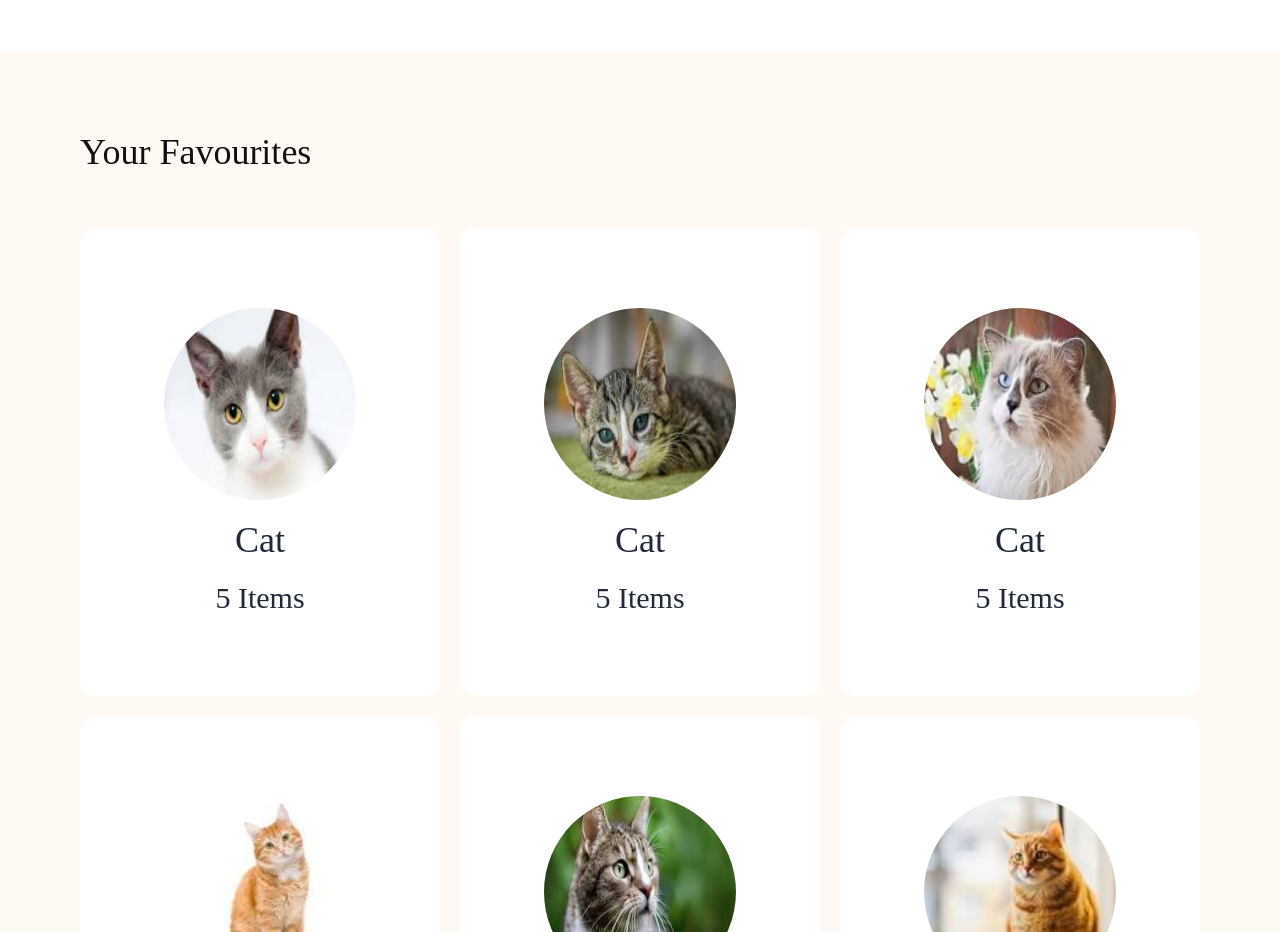
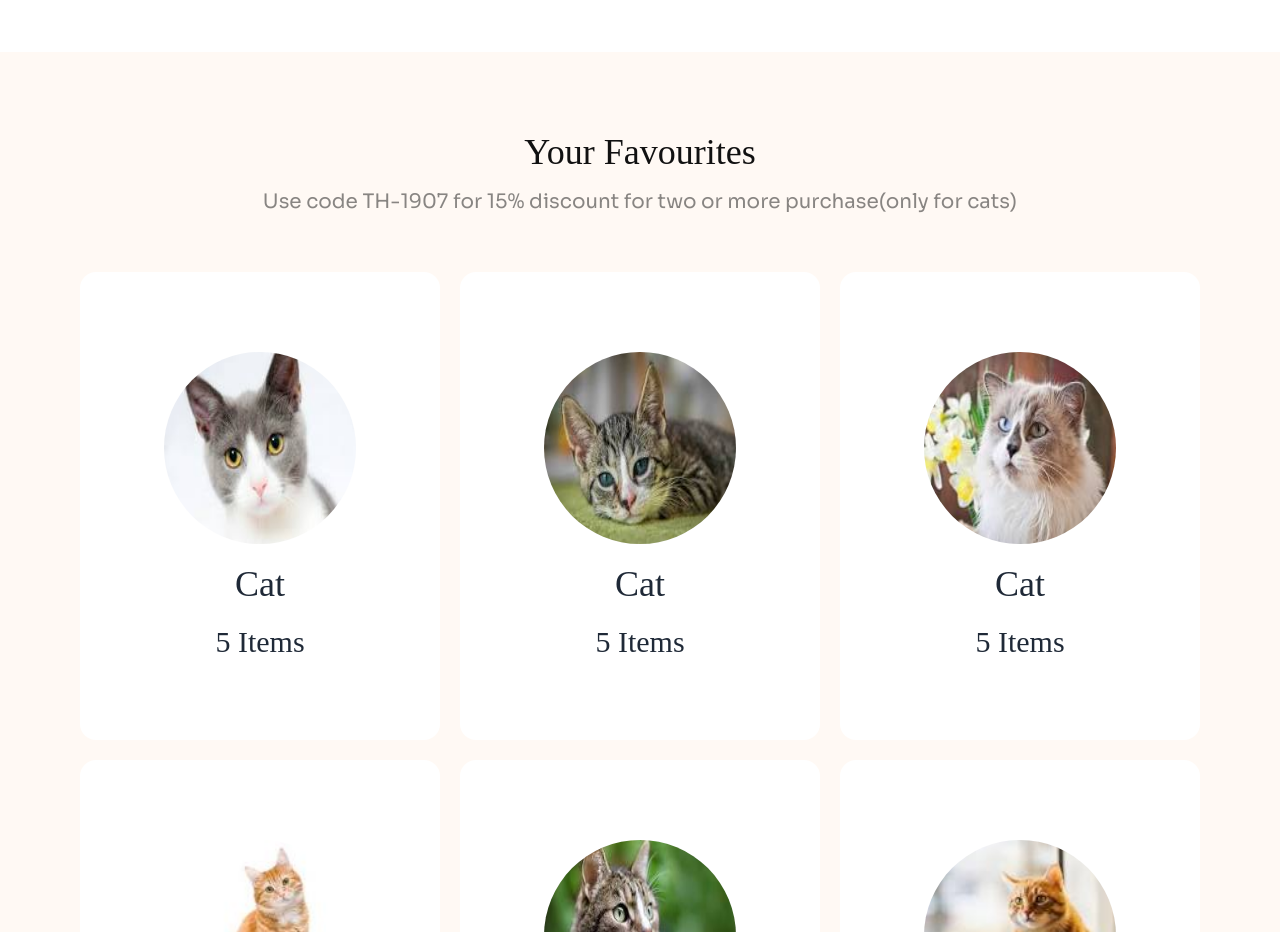
Before and after one commit to Mahfuz1907/programming-hero-assignment-3, a plain HTML site: page index.html in a window 1280 px wide. Shown: the part 840-1772 px from the top of the page. Drawn offline with nearby package versions, Linux system fonts and the light colour scheme; a web font is replaced by a local one.

Commit message:
added animation

```diff
--- a/index.html
+++ b/index.html
@@ -77,7 +77,10 @@
     <main>
         <!-- favourite section starts  -->
          <div class="bg-[#FFF9F4] py-20 adlam fav px-3 sm:px-7 md:px-14 lg:px-20 xl:px-25 2xl:px-36 mt-96 flex flex-col gap-14">
-            <h1 class="text-[#111111] text-4xl font-normal">Your Favourites</h1>
+            <div class="flex flex-col justify-center items-center gap-4">
+                <h1 class="text-[#111111] text-4xl font-normal">Your Favourites</h1>
+                <p class="animate-pulse sora text-[#111111] text-xl font-normal">Use code TH-1907 for 15% discount for two or more purchase(only for cats)
+                </p></div>
             <div class="grid grid-cols-1 lg:grid-cols-2 xl:grid-cols-3 gap-5">
                 <div class="card bg-[#FFFFFF] flex flex-col justify-center items-center gap-5 py-20">
                     <img src="c1-assets/fav1.png" alt="" class="w-48 h-48 rounded-full">
```
